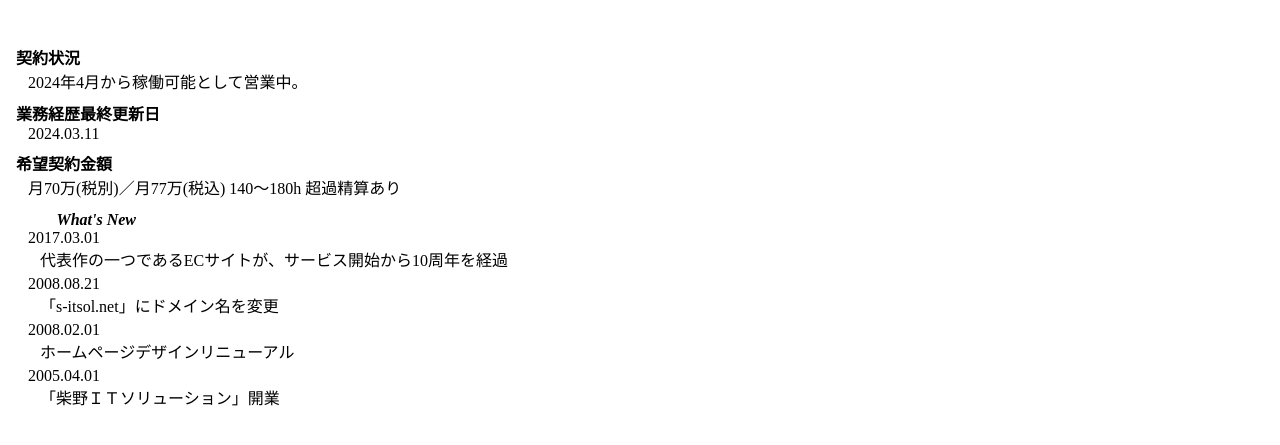
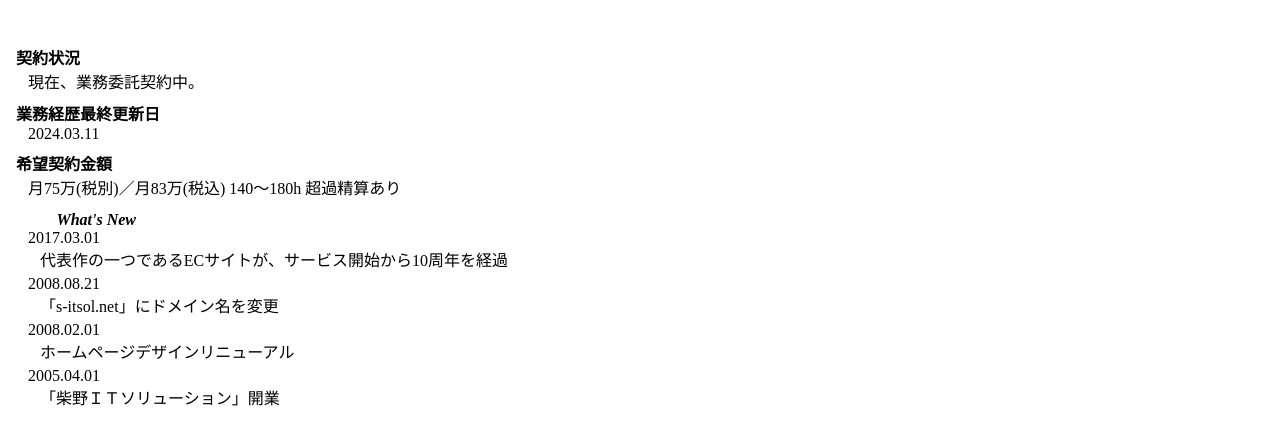
Before and after one commit to s-itsol/s-itsol-hpmaker, a plain HTML site: page st_conts/s-itsol/index.html in a window 1280 px wide. Shown: the part 151-596 px from the top of the page. Drawn offline with Linux system fonts and the light colour scheme.

Commit message:
契約状況の更新

```diff
--- a/st_conts/s-itsol/index.html
+++ b/st_conts/s-itsol/index.html
@@ -54,7 +54,7 @@
 		<dl class="indexItem">
 			<dt>契約状況</dt>
 			<dd>
-				2024年4月から稼働可能として営業中。
+				現在、業務委託契約中。
 			</dd>
 			<dt>業務経歴最終更新日</dt>
 			<dd>
@@ -62,7 +62,7 @@
 			</dd>
 			<dt>希望契約金額</dt>
 			<dd>
-				月70万(税別)／月77万(税込) 140～180h 超過精算あり
+				月75万(税別)／月83万(税込) 140～180h 超過精算あり
 			</dd>
 		</dl>
 
```
